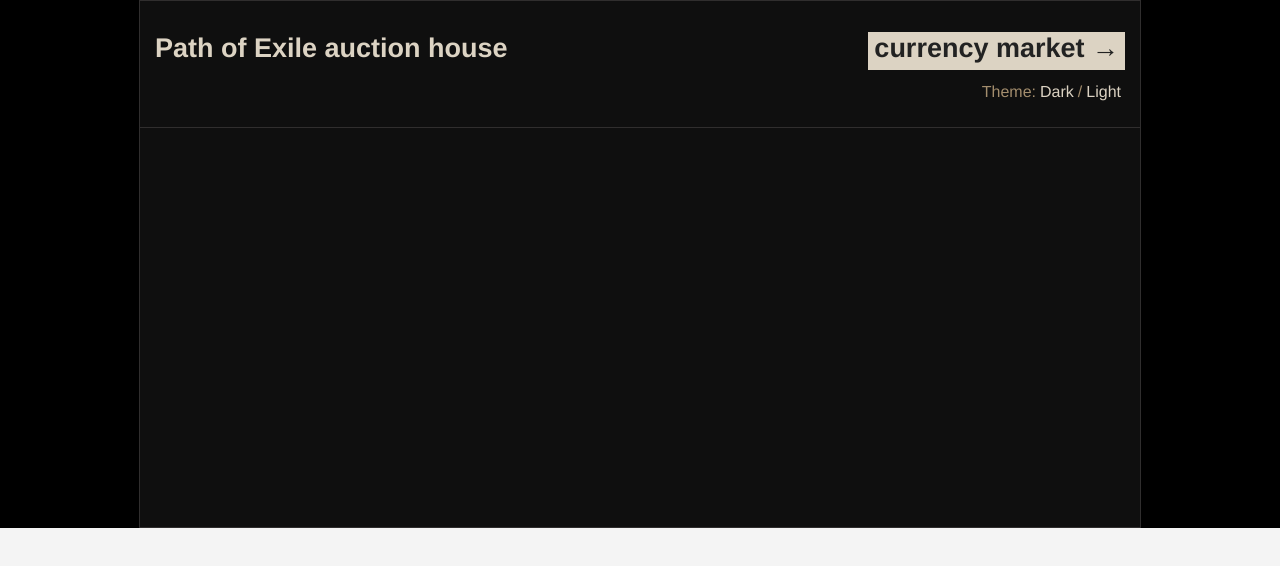
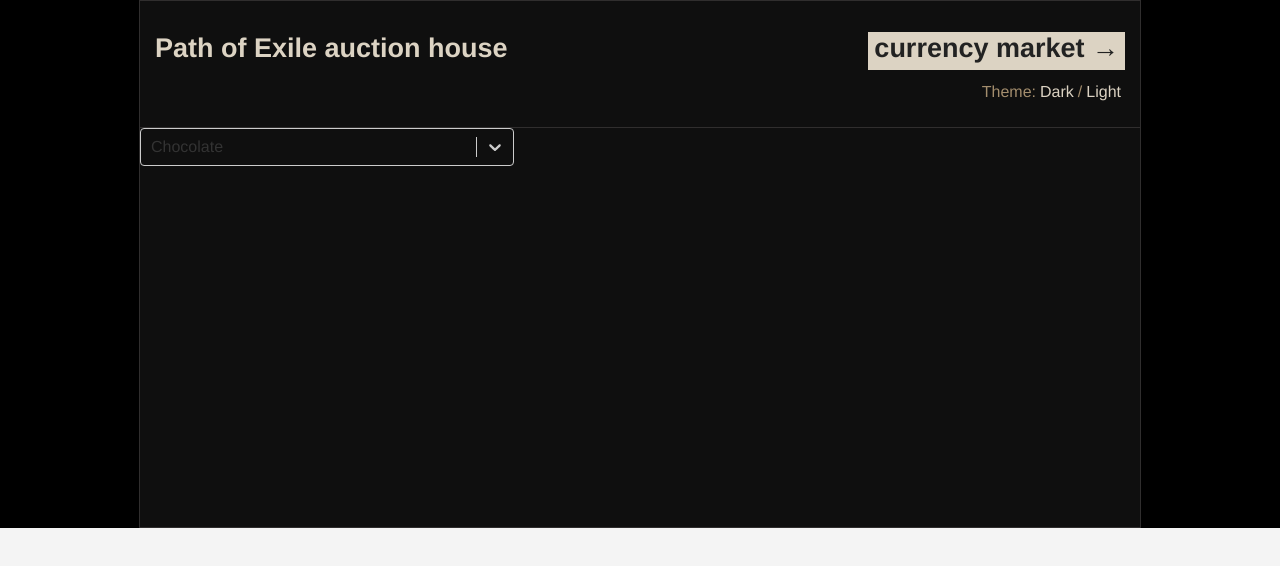
Before and after one commit to kirrosh/wpc, a React app: page /#/ in a window 1280 px wide. Shown: the top 566 px of the page. Built offline with nearby package versions, Linux system fonts and the light colour scheme.

Commit message:
added react-select

```diff
--- a/package.json
+++ b/package.json
@@ -20,6 +20,7 @@
     "@types/react-dom": "^16.0.11",
     "@types/react-redux": "^6.0.11",
     "@types/react-router-dom": "^4.3.1",
+    "@types/react-select": "^2.0.10",
     "@types/styled-components": "^4.1.4",
     "awesome-typescript-loader": "^5.2.1",
     "clean-webpack-plugin": "^1.0.0",
@@ -45,6 +46,7 @@
     "react-dom": "^16.6.3",
     "react-redux": "^6.0.0",
     "react-router-dom": "^4.3.1",
+    "react-select": "^2.1.2",
     "redux": "^4.0.1",
     "reselect": "^4.0.0",
     "styled-components": "^4.1.2",
--- /dev/null
+++ b/src/common/Select/index.tsx
@@ -0,0 +1,16 @@
+import * as React from 'react';
+import ReactSelect from 'react-select';
+import { SelectProps } from './types';
+import { StyledSelect } from './styles';
+
+class Select<OptionType = { label: string; value: string }> extends React.PureComponent<SelectProps<OptionType>> {
+  render() {
+    return(
+      <StyledSelect>
+        <ReactSelect {...this.props} classNamePrefix="react-select"/>
+      </StyledSelect>
+    );
+  }
+}
+
+export default Select;
--- /dev/null
+++ b/src/common/Select/styles.tsx
@@ -0,0 +1,7 @@
+import styled from 'styled';
+
+export const StyledSelect = styled.div`
+  .react-select__control {
+    background-color: ${({ theme }) => theme.colors.background.primary}
+  }
+`;
--- /dev/null
+++ b/src/common/Select/types.ts
@@ -0,0 +1,4 @@
+import { Props } from 'react-select/lib/Select';
+
+export type SelectProps<T> = {}
+  & Props<T>;
--- /dev/null
+++ b/src/components/Form/index.tsx
@@ -0,0 +1,26 @@
+import * as React from 'react';
+import { StyledForm } from './styled';
+import Select from 'common/Select';
+
+
+const options = [
+  { value: 'chocolate', label: 'Chocolate' },
+  { value: 'strawberry', label: 'Strawberry' },
+  { value: 'vanilla', label: 'Vanilla' },
+];
+
+class Form extends React.PureComponent {
+  render() {
+    return (
+      <StyledForm>
+        <Select
+          value={options[0]}
+          // onChange={console.log}
+          options={options}
+        />
+      </StyledForm>
+    );
+  }
+}
+
+export default Form;
--- /dev/null
+++ b/src/components/Form/styled.tsx
@@ -0,0 +1,7 @@
+import styled from 'styled';
+
+export const StyledForm = styled.div`
+  width: 100%;
+  display: grid;
+  grid-template-columns: auto auto auto;
+`;
--- a/src/pages/Home/index.tsx
+++ b/src/pages/Home/index.tsx
@@ -2,6 +2,7 @@
 import Layout from 'components/Layout';
 import { StyledHome } from './styled';
 import Header from 'components/Header';
+import Form from 'components/Form';
 
 class HomePage extends React.PureComponent {
   render() {
@@ -9,6 +10,7 @@
     <Layout>
       <StyledHome>
         <Header/>
+        <Form/>
       </StyledHome>
     </Layout>
     );
```
Also changed, not shown: 1 other file (tests, documents, lock files or other folders).
